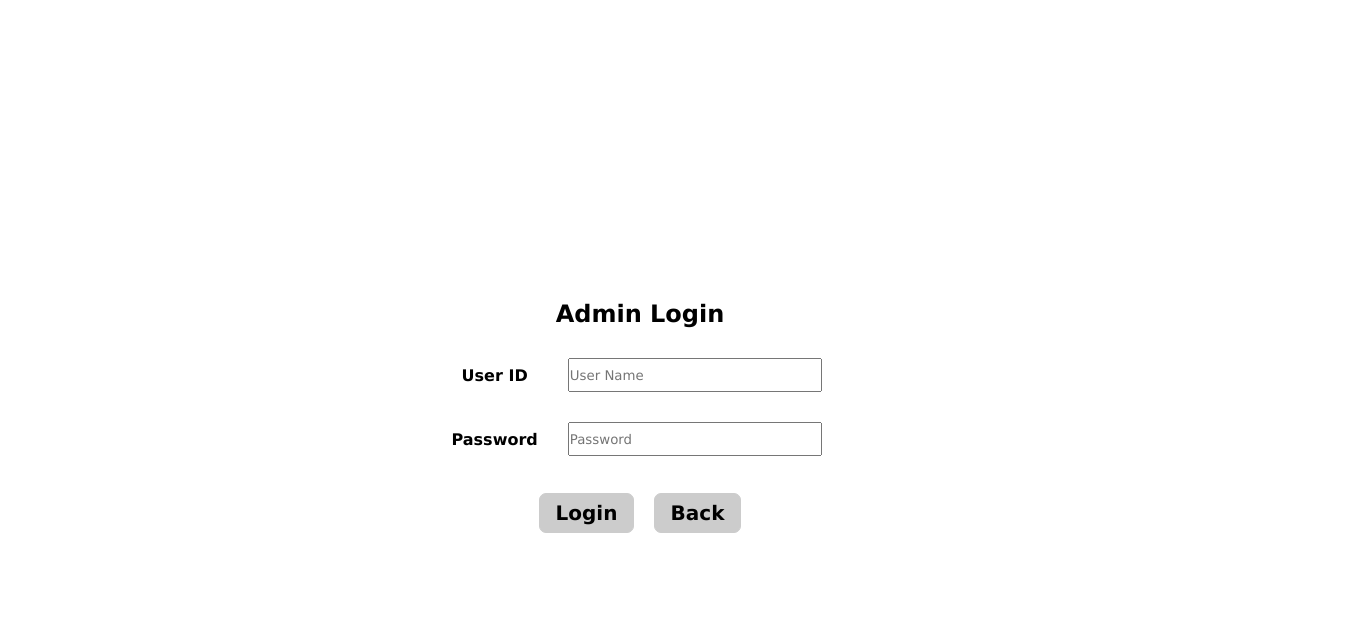
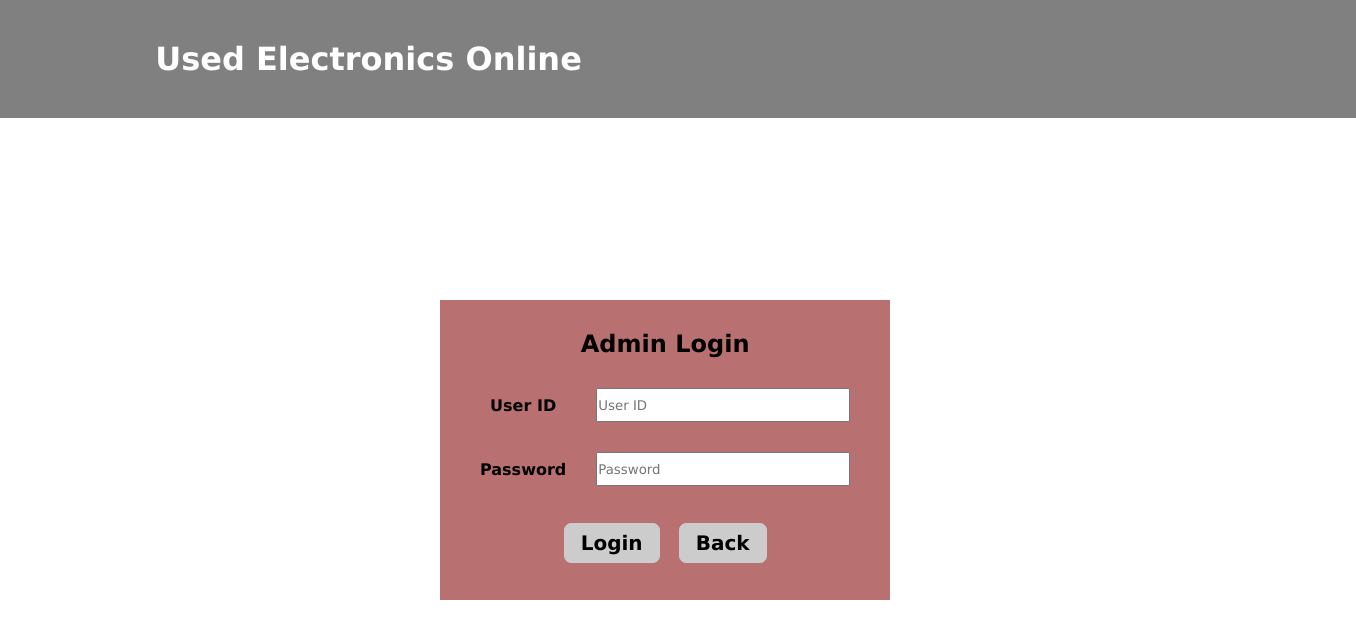
Before and after one commit to ZHENG518/UsedElectronicsOnline, a plain HTML site: page admin.html in a window 1280 px wide. Shown: the whole page, 1356 px wide, since content can reach past the window. Drawn offline with Linux system fonts and the light colour scheme.

Commit message:
Style motify

```diff
--- a/admin.html
+++ b/admin.html
@@ -9,25 +9,42 @@
 			height: 30px;
 			width: 250px;
 		}
-    .container {
-			width: 437px;
-			margin: 300px auto;
-    }
 
 		.button{
-			width: 50%;
 			margin: 0 auto;
+		}
+
+		.container{
+			padding: 30px 10px;
+			position: absolute;
+			background-color: #B87070;
+
+			top:50%;
+			left:50%;
+			margin-left: -200px;
+			margin-top: -100px;
 		}
 
   </style>
 </head>
 <body>
+	<div class="header">
+		<table border="0" height="100%" width="100%" style="table-layout:fixed;">
+			<tr>
+				<td style="padding-left:20px">
+					<h1 style="color:white">Used Electronics Online</h1>
+				</td>
+				<td id="header-right" style="padding-right:70px" align="right">
+				</td>
+			</tr>
+		</table>
+	</div>
   <div class="container">
 		<h2>Admin Login</h2>
 		<table cellspacing="30px">
 			<tr>
 				<td><label for="uname"><b>User ID</b></label></td>
-				<td><input id="uname" type="text" placeholder="User Name" name="uname" required></td>
+				<td><input id="uname" type="text" placeholder="User ID" name="uname" required></td>
 			</tr>
 			<tr>
 				<td><label for="psw"><b>Password</b></label></td>
```
Also changed, not shown: login.html (+11 -0 lines).
